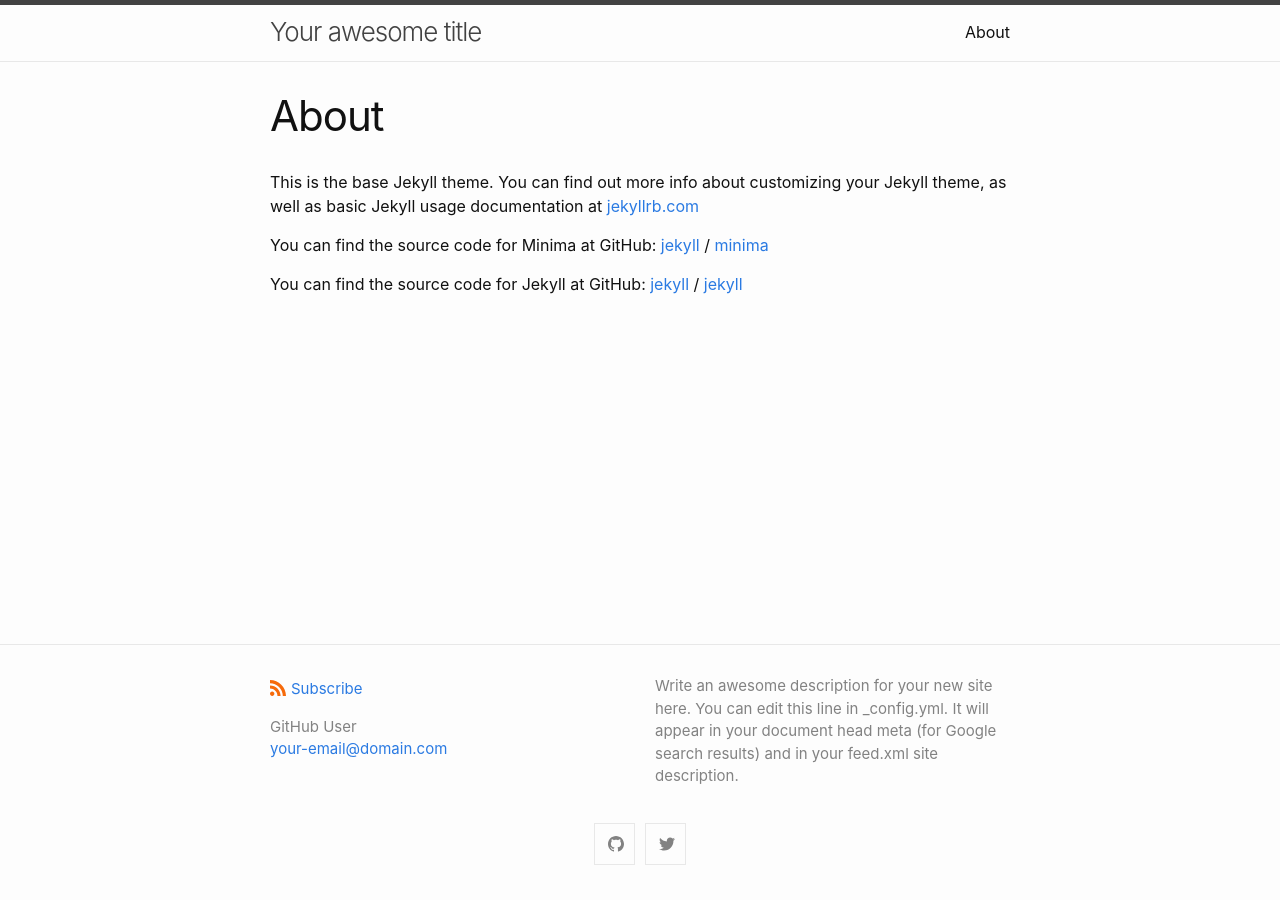
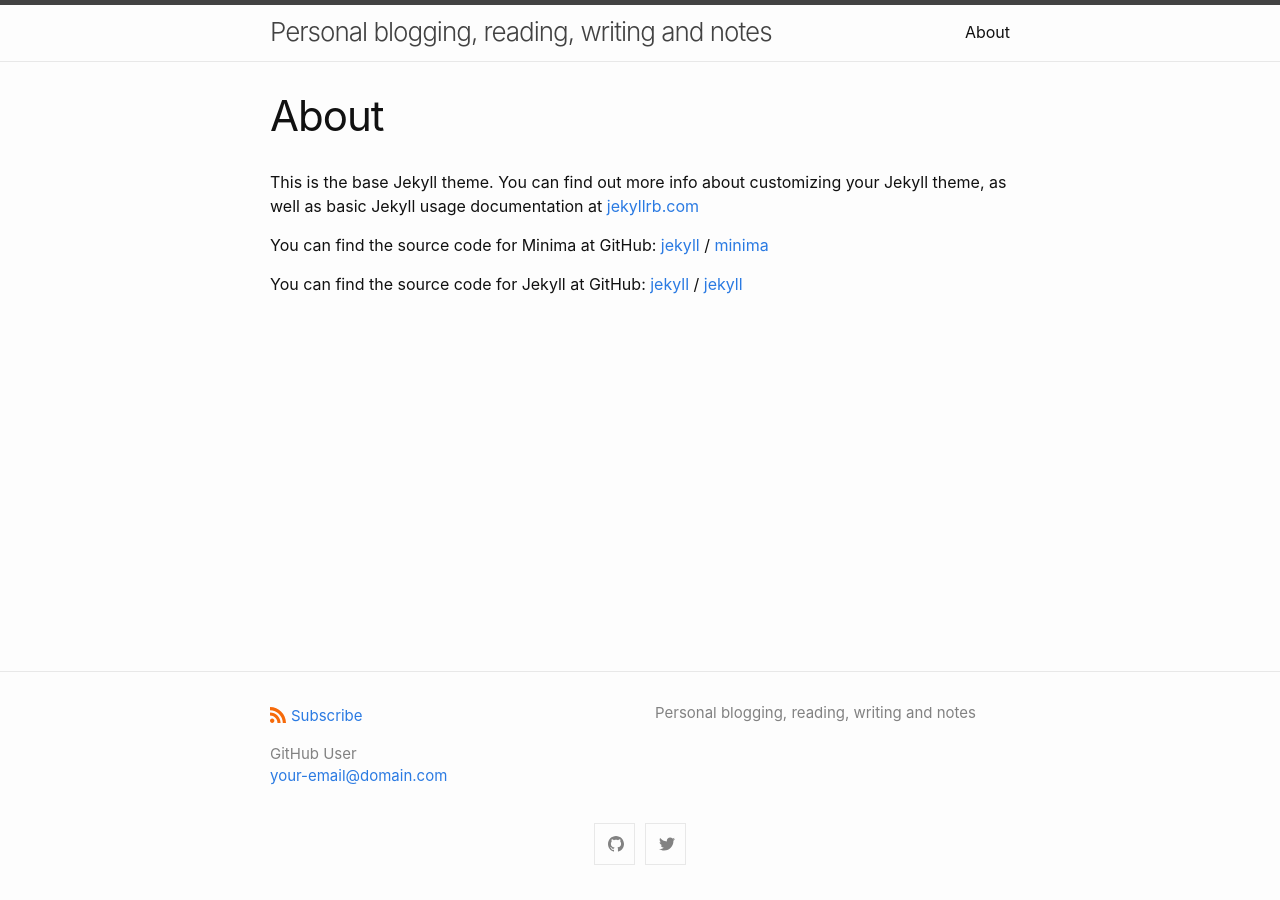
Before and after one commit to spacetimesv/spacetimesv.github.io, a Jekyll site: the page built from about.md, in a window 1280 px wide. Built offline with Jekyll 4.4.1, drawn with Linux system fonts in a browser that asks for light colours.

```diff
--- a/_config.yml
+++ b/_config.yml
@@ -1,11 +1,9 @@
-title: Your awesome title
+title: Personal blogging, reading, writing and notes
 author:
   name: GitHub User
   email: your-email@domain.com
 description: > # this means to ignore newlines until "show_excerpts:"
-  Write an awesome description for your new site here. You can edit this
-  line in _config.yml. It will appear in your document head meta (for
-  Google search results) and in your feed.xml site description.
+  Personal blogging, reading, writing and notes
 
 show_excerpts: false # set to true to show excerpts on the homepage
 
```
Also changed, not shown: _posts/2016-05-19-super-short-article.md (deleted, +0 -7 lines), _posts/2022-01-30-Books-in-2022.md (added, +10 -0 lines), _posts/2022-01-30-The-Obesity-Code.md (added, +35 -0 lines).
